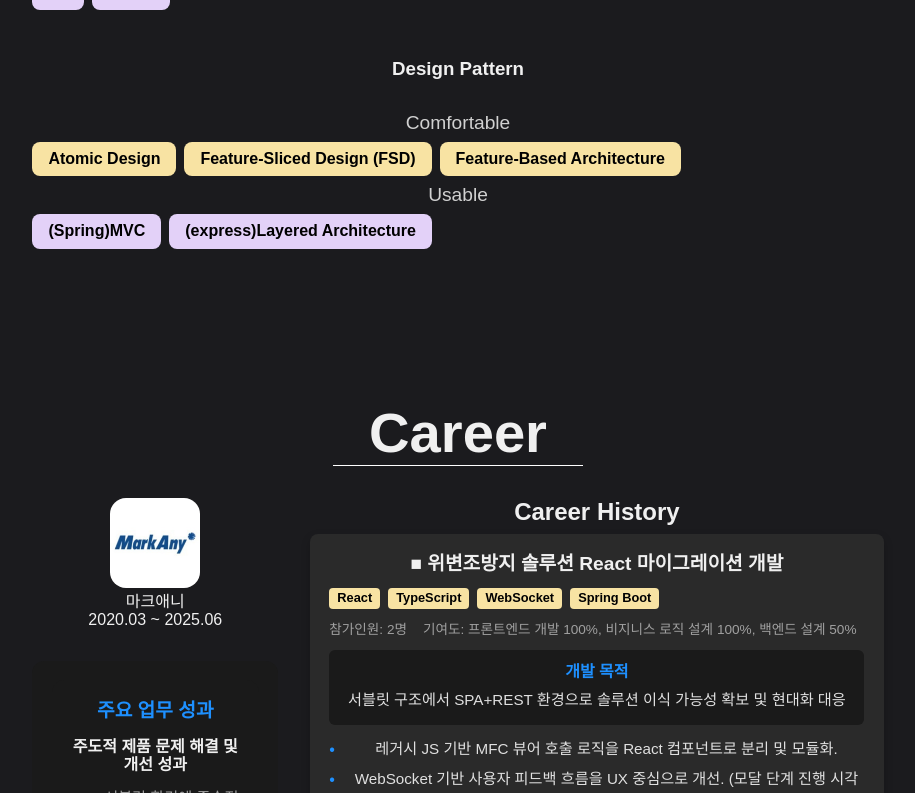
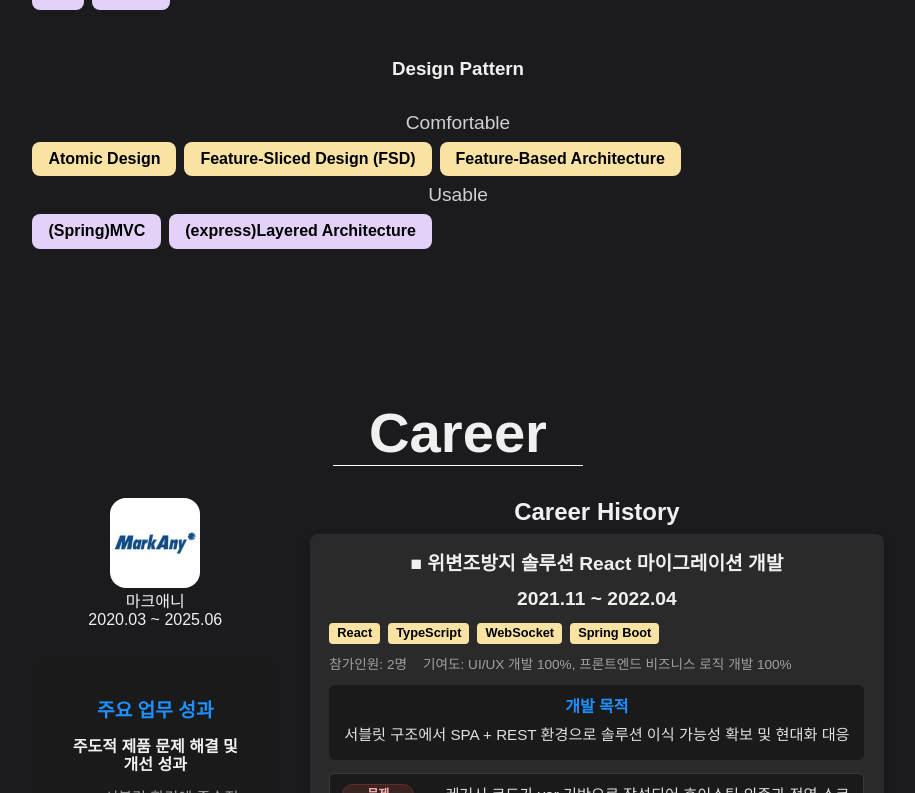
Before and after one commit to kimtaehun-dev/tagDev, a React (Vite) app: page / in a window 1280 px wide. Shown: the part 2853-3646 px from the top of the page, without its empty margins (182-1097 px from the left). Built offline with nearby package versions, Linux system fonts and the light colour scheme; a web font is replaced by a local one.

Commit message:
프로젝트 추가 및 커리어 부분 수정

```diff
--- a/src/components/molecules/workCard/workCard.css
+++ b/src/components/molecules/workCard/workCard.css
@@ -76,13 +76,13 @@
   color: #E0E0E0;
 }
 
-.card-text p::before {
+/* .card-text p::before {
   content: "•";
   position: absolute;
   left: 0;
   color: #1E90FF;
   font-size: 1rem;
-}
+} */
 
 .card-achievement {
   margin-top: 0.8rem;
@@ -111,3 +111,66 @@
   color: #1E90FF;
   font-size: 0.95rem;
 }
+
+/* Issue/Resolution 리스트 */
+.ir-list {
+  display: grid;
+  gap: 10px;
+  margin: 0;
+  padding: 0;
+  list-style: none;
+}
+
+.ir-pair {
+  background: #1a1a1a;
+  border: 1px solid #3a3a3a;
+  border-radius: 6px;
+  padding: 10px 12px;
+  display: grid;
+  gap: 8px;
+}
+
+/* 각 행: [라벨] [내용] 2열 */
+.ir-row {
+  display: grid;
+  grid-template-columns: 64px 1fr; /* 라벨 고정폭 */
+  align-items: start;
+  gap: 10px;
+}
+
+.ir-badge {
+  display: inline-flex;
+  align-items: center;
+  justify-content: center;
+  height: 22px;
+  padding: 0 8px;
+  font-size: 12px;
+  font-weight: 700;
+  border-radius: 9999px;
+  white-space: nowrap;
+}
+
+.ir-badge-issue {
+  background: #3a2323;
+  color: #ffb3b3;
+  border: 1px solid #6b2a2a;
+}
+
+.ir-badge-solution {
+  background: #203528;
+  color: #a7f0c0;
+  border: 1px solid #2a6b46;
+}
+
+.ir-text {
+  color: #e0e0e0;
+  font-size: 0.95rem;
+  line-height: 1.55;
+  margin: 0;
+}
+
+/* 데스크탑에서 행간 넓게, 문장 가독성 향상 */
+@media (min-width: 768px) {
+  .ir-text { line-height: 1.6; }
+  .ir-row { grid-template-columns: 72px 1fr; }
+}
--- a/src/components/molecules/workCard/workCard.tsx
+++ b/src/components/molecules/workCard/workCard.tsx
@@ -1,21 +1,43 @@
 import './workCard.css'
-
+type TextTpye={
+  issue:string;
+  resolution:string;
+}
 type WorkCardType = {
   tittle : string;
+  during:string;
   skill:string[];
-  text :string[];
+  text :TextTpye[];
   participants?: number;
   contribution?: string;
   achievement?: string;
   purpose?: string;
 }
+function IssueResolutionList({ items }: { items: TextTpye[] }) {
+  return (
+    <ul className="ir-list">
+      {items.map((it, i) => (
+        <li key={i} className="ir-pair">
+          <div className="ir-row">
+            <span className="ir-badge ir-badge-issue">문제</span>
+            <p className="ir-text">{it.issue}</p>
+          </div>
+          <div className="ir-row">
+            <span className="ir-badge ir-badge-solution">해결</span>
+            <p className="ir-text">{it.resolution}</p>
+          </div>
+        </li>
+      ))}
+    </ul>
+  );
+}
 
-export default function WorkCard({tittle, skill, text, participants, contribution, achievement, purpose}:WorkCardType){
-  console.log(achievement);
+export default function WorkCard({tittle,during, skill, text, participants, contribution, achievement, purpose}:WorkCardType){
   return (
     <div className='work-card-frame'>
       <div className='card-tittle'>
         <p> ■ {tittle}</p>
+        <p>{during}</p>
         <div className='container-card-skill'>
           {skill.map((item, index)=>(
             <span className='card-skill' key={`${item}${index}`}>{item}</span>
@@ -35,9 +57,7 @@ export default function WorkCard({tittle, skill, text, participants, contributio
         </div>
       )}
       <div className='card-text'>
-        {text.map((item,index)=>(
-          <p key={index}>{item}</p>
-        ))}
+        <IssueResolutionList items={text} />
       </div>
       {achievement && (
         <div className='card-achievement'>
--- a/src/components/organisms/article/career/Career.tsx
+++ b/src/components/organisms/article/career/Career.tsx
@@ -6,77 +6,175 @@ import WorkAchievements from '../../../molecules/workAchievements/WorkAchievemen
 
 const markanyWorkCardData = [
   {
-    tittle : '위변조방지 솔루션 React 마이그레이션 개발',
-    skill : ['React','TypeScript', 'WebSocket', 'Spring Boot'],
+    tittle: '위변조방지 솔루션 React 마이그레이션 개발',
+    during : "2021.11 ~ 2022.04",
+    skill: ['React', 'TypeScript', 'WebSocket', 'Spring Boot'],
     participants: 2,
-    contribution: '프론트엔드 개발 100%, 비지니스 로직 설계 100%, 백엔드 설계 50%',
-    purpose: '서블릿 구조에서 SPA+REST 환경으로 솔루션 이식 가능성 확보 및 현대화 대응',
-    text : [
-      '레거시 JS 기반 MFC 뷰어 호출 로직을 React 컴포넌트로 분리 및 모듈화.',
-      'WebSocket 기반 사용자 피드백 흐름을 UX 중심으로 개선. (모달 단계 진행 시각화 포함)',
-      'WebSocket을 활용해 웹 앱 ↔ MFC 뷰어 간 데이터 송수신 구성.',
+    contribution: 'UI/UX 개발 100%, 프론트엔드 비즈니스 로직 개발 100%',
+    purpose:
+      '서블릿 구조에서 SPA + REST 환경으로 솔루션 이식 가능성 확보 및 현대화 대응',
+    text: [
+      {
+        issue:
+          '레거시 코드가 var 기반으로 작성되어 호이스팅 의존과 전역 스코프 충돌 문제가 발생, React 환경에서 직접 활용하기 어려움',
+        resolution:
+          '변수를 let/const로 재정의하고, 전역 변수를 지역 변수 및 함수 파라미터로 전환하여 예측 가능한 동작 확보'
+      },
+      {
+        issue:
+          'WebSocket 통신에서 진행 상태에 대한 사용자 피드백이 충분하지 않아 UX 저하',
+        resolution:
+          'WebSocket 이벤트를 단계별로 시각화하는 모달 UI를 구현해 실시간 진행 상황을 명확히 전달'
+      },
     ],
-    achievement: 'KB신용정보원 납품 + BNK캐피탈 대상 제안서 작성 및 데모 제공.'
+    achievement:
+      'KB신용정보원 납품 및 BNK캐피탈 대상 제안·데모 제공'
   },
   {
-    tittle: '사내 프로젝트 관리를 위한 관리자 페이지 프론트엔드 개발',
-    skill : ['React','TypeScript', 'Mui', 'react-hook-form','TanStackQuery','JWT'],
+    tittle: '사내 프로젝트 관리를 위한 관리자 페이지 프론트엔드 개발 및 유지보수',
+    during : "2023.01 ~ 2025.06",
+    skill: ['React', 'TypeScript', 'MUI', 'React Hook Form', 'TanStack Query', 'JWT'],
     participants: 3,
-    contribution: '프론트엔드 개발 100%, 프로젝트 URL 구조설계 70%, 전체 기획/설계 50%',
-    purpose: "Jira 플랫폼의 자유로운 입력 특성으로 발생하는 고객 정보 등 주요 데이터의 비일관성을 개선하기 위해,Jira를 데이터베이스처럼 활용하는 입력/조회 전용 페이지를 개발하여 엔지니어 및 영업 부서의 입력 오류를 최소화",
+    contribution: 'UI/UX 개발, 프로젝트 URL 구조 설계, 기능/화면 설계 참여',
+    purpose:
+      'Jira의 자유 입력 특성으로 인한 데이터 비일관성을 줄이기 위해, Jira를 데이터베이스처럼 활용하는 CRUD 전용 페이지를 개발하여 입력 오류 최소화',
     text: [
-      'Quill 에디터 커스터마이징을 통한 jira 에디터와 양방향 호환성 확보.',
-      'Jira API 규격에 맞는 사용자 입력 데이터 처리 로직 구현',
-      'React Hook Form을 이용한 동적 폼 관리 및 검증 로직 추가.',
-      'REST API URL 구조 및 호출방식 정의 등 프론트 주도 API 설계.',
-      'Context API + useReducer 구조로 다크모드, 인증 등 전역 상태 관리 구성.',
-      'JWT 인증/인가 규칙 설계 및 토큰관리 구현.',
-      '수집된 데이터를 통해 Jira 대시보드를 구현하여 부서 상황 공유'
+      {
+        issue:
+          'Quill 텍스트 에디터와 Jira 에디터의 마크다운 문법 차이로 호환 불가',
+        resolution:
+          '렌더/제출 시점에 모두 동작하는 양방향 컨버터 함수를 직접 구현해 호환성 80%확보'
+      },
+      {
+        issue:
+          'MUI 기본 컴포넌트가 React Hook Form과 직접 연동되지 않아 제어 및 타입 안정성 부족',
+        resolution:
+          'MUI 컴포넌트를 커스텀하고 control 전달을 위한 제네릭/타입을 재정의해 안정적 폼 제어 구현'
+      },
+      {
+        issue:
+          '히스토리 데이터 대량 조회로 단일 요청·렌더링 시 성능 저하',
+        resolution:
+          'API 페이지네이션 설계 및 TanStack Query 캐싱으로 점진 로딩으로 LCP 약 60%감소'
+      },
+      {
+        issue:
+          '등록 시 과도한 검증 단계로 사용자 피로도 증가',
+        resolution:
+          '동적 폼·조건부 검증으로 절차를 단순화하여 입력 단계 3단계 → 1단계로 단축'
+      }
     ],
-    achievement: '통합된 프로젝트 입력 구조 도입 → 부서 내 데이터 불일치 최소화, Jira 대시보드 정형 데이터 활용.'
+    achievement:
+      '통합 입력 구조 도입으로 데이터 불일치 감소, Jira 대시보드에 정형 데이터 활용'
   },
   {
-    tittle : '위변조방지 무설치형 솔루션 확장 개발',
-    skill : ['JavaScript(ES6+)','HTML5', 'CSS3','java'],
+    tittle: '위변조방지 무설치형 솔루션 확장 개발',
+    during : "2024.01 ~ 2024.12",
+    skill: ['JavaScript (ES6+)', 'HTML5', 'CSS3', 'Java'],
     participants: 1,
-    contribution: '전체 개발 100%, 요구사항 수집 및 설계 100%, 제안 및 협의 미팅 참여 100%',
-    purpose: '사용자가 EXE를 설치해야만 하는 솔루션 문제를 해결하기 위해 웹 표준 멀티 디바이스용 솔루션 개발',
-    text : [
-      '기존 EXE 기반 뷰어를 HTML5 기반으로 재구현하여, 모바일·iOS 포함 멀티 디바이스 지원 확보.',
-      '랜더링 순서를 제한하고, 오프라인 환경을 고려한 로딩 설계로 UX 최적화.',
-      'IOS 보안 정책 및 네트워크 오류를 고려한 자바스크립트 동작 설계'
+    contribution:
+      '전체 개발 100%, 요구사항 수집·설계 100%, 제안·협의 미팅 참여 100%',
+    purpose:
+      '설치형(EXE) 의존을 해소하고 웹 표준 기반 멀티 디바이스용 솔루션을 제공',
+    text: [
+      {
+        issue:
+          'EXE 기반 뷰어 의존으로 모바일·iOS 환경에서 사용 불가',
+        resolution:
+          'HTML5 기반으로 뷰어 로직을 재구현해 브라우저 네이티브 동작 확보, 단일 코드베이스로 멀티 디바이스 지원'
+      },
+      {
+        issue:
+          '초기 렌더 단계에서 통합 스크립트가 렌더링을 블로킹해 첫 화면 표시 지연',
+        resolution:
+          '필수 부트스트랩만 HTML에 인라인하고 비핵심 비즈니스 로직은 CDN 비동기 로딩으로 분리해 초기 페인트 가속'
+      },
+      {
+        issue:
+          'iOS(WKWebView) 정책으로 파일 접근/다운로드 등 일부 기능 제약으로 동일 기능 제공이 어려움',
+        resolution:
+          '기능 감지 기반으로 iOS에는 Viewer-only 경량 UI 제공, 관련 버튼 비노출 및 “상세 기능은 PC에서 이용” 안내 UX 추가'
+      }
     ],
-    achievement: '국민카드 차세대 프로젝트에 솔루션 제안 및 프로토타입 납품 성공 → 최종 수주 및 프로젝트 참여'
+    achievement:
+      '국민카드 차세대 프로젝트에 제안 및 프로토타입 납품 성공 → 최종 수주 및 참여'
   },
   {
     tittle: '비가시성 워터마크 솔루션 연동 프론트엔드 개발',
-    skill : ['TypeScript', 'HTML5', 'CSS3'],
+    during : "2025.01 ~ 2025.06",
+    skill: ['TypeScript', 'HTML5', 'CSS3'],
     participants: 3,
-    contribution: '프론트엔드 개발 100%, 설계60%, 백엔드30%',
-    purpose: '국방부의 출력 문서에 대한 보안 요구사항을 해결하기 위한 개발',
+    contribution: '프론트엔드 100%, 설계 60%, 백엔드 30%',
+    purpose:
+      '국방부 출력 문서 보안 요건 충족을 위한 비가시성 워터마크 삽입·갱신 기능 구현',
     text: [
-      '워터마크 솔루션 연동 및 워터마크 삽입 기능 개발.',
-      '대용량 비가시성 이미지를 소형 이미지로 대처하고 CSS background 반복 처리로 대체하여 LCP를 1.75초에서 1초 미만으로 개선하여 사용자 UX를 개선.',
-      '개발자 도구를 통한 이미지 태그 삭제 행위를 방지하기 위해 DevTools 탐지 및 차단 모듈을 적용.',
-      '워터마크 갱신 지연을 방지하기 위해 요구 시간 이전에 선행 fetch를 수행하고, 이미지 렌더링 완료 후 교체하는 로직을 적용하여 화면 지연 방지.',
+      {
+        issue:
+          'CDN의 대용량 워터마크 이미지를 동기 로드하며 LCP 약 2초 지연',
+        resolution:
+          '최소 타일 단위 소형 이미지만 사용하고 CSS background 반복으로 대체, 초기 렌더 차단을 회피해 LCP < 1초 달성'
+      },
+      {
+        issue:
+          '개발자 도구에서 `<img>` 제거 등 단순 조작으로 워터마크 우회 가능성',
+        resolution:
+          'DevTools 오픈/디버깅 시그널 탐지 후 차단/안내 처리, DOM 비의존 타일링으로 단순 엘리먼트 삭제에 내성 확보'
+      },
+      {
+        issue:
+          '워터마크 주기 갱신 시 네트워크 지연으로 화면 깜빡임 발생 가능',
+        resolution:
+          '요구 시간 이전 선행 fetch + 로딩 완료 시점 교체(더블 버퍼링)로 무중단 갱신'
+      }
     ],
-    achievement: '국방부 예비군 필증 무단 캡처 유출 대응을 위해 비가시성 워터마크를 주기적으로 갱신하는 보안 로직을 구현하여 고객사의 요구사항을 해결.'
+    achievement:
+      '예비군 필증 무단 캡처 대응 시나리오에 적용, 주기적 갱신 로직으로 보안 요구 충족'
   },
   {
-    tittle : '웹 콘텐츠 보안을 위한 무설치형 솔루션 프로토타입 개발',
-    skill : ['TypeScript', 'WebPack'],
+    tittle: '웹 콘텐츠 보안을 위한 무설치형 솔루션 프로토타입 개발',
+    during : "2025.03 ~ 2025.06",
+    skill: ['TypeScript', 'Webpack'],
     participants: 1,
     contribution: '기획 및 개발 100%',
-    purpose: '금융기관 고객들이 무설치형 프로토타입 개발',
+    purpose:
+      '설치형 의존 없는 브라우저 기반 화면 보안 수요 검증을 위한 무설치형 자바스크립트 프로토타입',
     text: [
-      '웹 콘텐츠 보호를 위한 무설치형 보안 솔루션 프로토타입 개발.',
-      '개발자 도구 차단, 이벤트 감지 차단, 워터마크 삽입 기능 개발.',
-      'Webpack 및 JavaScript 모듈화를 적용하여 손쉬운 적용 방식 구현.',
-      '고객 환경의 의존성을 줄이고, 기능 확장성을 고려한 구조 설계.'
+      {
+        issue:
+          '사내 WebDRM이 설치형에만 대응하여 고객 니즈에도 판매가 어려움',
+        resolution:
+          '브라우저 표준(순수 JS) 기반으로 동작하는 무설치형 프로토타입을 주도적으로 설계·구현'
+      },
+      {
+        issue:
+          '설치형이 제공하던 OS 레벨 이벤트 차단을 브라우저만으로는 대체 어려움',
+        resolution:
+          '브라우저 보안 모델 한계를 전제로 억제·탐지 전략 채택: 복사/붙여넣기·컨텍스트 메뉴·단축키 인터셉트, 가시성/포커스 변화 감지 위반시 후 처리용 콜백 함수 지원'
+      },
+      {
+        issue:
+          '문서·화면의 무단 유출에 대한 가시적 억제 장치 필요',
+        resolution:
+          '사선 텍스트 워터마크를 뷰포트 전역에 오버레이하고 사용자/세션 식별자·타임스탬프를 동적으로 주입, CSS 타일링·불투명도 제어로 가독성과 억제력 균형'
+      },
+      {
+        issue:
+          'DevTools를 통한 리소스 노출 및 무효화 시도',
+        resolution:
+          'DevTools/디버깅 시그널 감지 시 즉시 보안 안내 페이지로 전환, 민감 로직 난독화/무결성 체크로 우회 난이도 상향'
+      },
+      {
+        issue:
+          '고객사별 정책·환경 편차로 단일 번들의 유연한 적용이 어려움',
+        resolution:
+          'Webpack 기반 모듈화와 옵션화(워터마크 문구/강도, 차단 정책, 리다이렉트 URL 등), UMD/ESM 번들 및 CDN 배포로 손쉬운 임베드 지원'
+      }
     ],
-    achievement: '비가시성 워터마크 솔루션 연동 프로젝트에 사용'
-  },
+    achievement:
+      '비가시성 워터마크 연동 프로젝트에 모듈 형태로 재사용'
+  }
 ]
+
 
 export default function Carrer(){
   return (
@@ -99,6 +197,7 @@ export default function Carrer(){
           {markanyWorkCardData.map((item,index)=>(
             <WorkCard key={index}
             tittle={item.tittle}
+            during={item.during}
             skill={item.skill}
             text={item.text}
             participants={item.participants}
--- a/src/components/organisms/article/skills/Skills.tsx
+++ b/src/components/organisms/article/skills/Skills.tsx
@@ -6,7 +6,7 @@ const skillCategories = [
     tittle : "Language/Framework/Library",
     skills : {
       comfortable : ['HTML5/CSS3','JavaScript(ES6+)', 'TypeScript','React', 'React Hook Form'],
-      familiar : ['Next.js','Tanstack Query','Tailwind CSS',],
+      familiar : ['Next.js','Tanstack Query','Tailwind CSS','ky'],
       usable : ['Express', 'Java', 'NSISScript','Redux & Redux Tool kits','Mui','shadcn/ui']
     }
   },
```
Also changed, not shown: src/components/organisms/article/aboutme/AboutMe.tsx (+4 -4 lines), src/components/organisms/article/project/ProjectArticle.tsx (+8 -0 lines), public/images/projects/yottaeyo/introduce.png (added).
